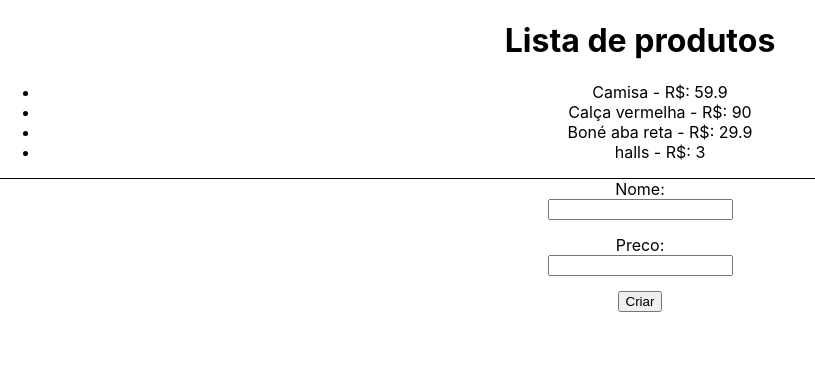
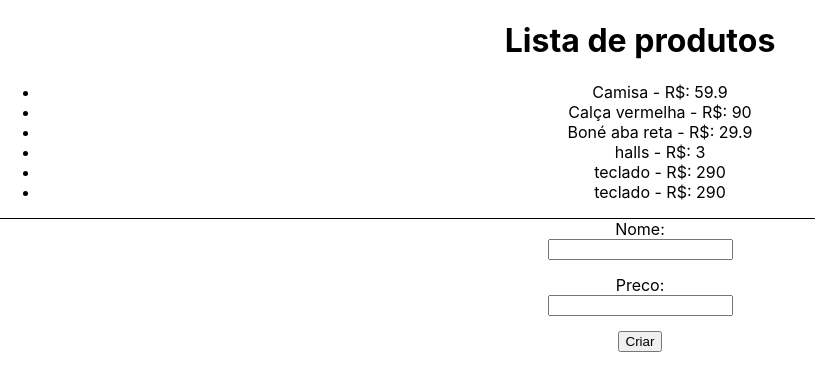
Before and after one commit to antoniolvitall/httpreact, a React (Create React App) app in the folder httpreact/: page / in a window 1280 px wide. Shown: the top 390 px of the page, without its empty margins (0-815 px from the left). Built offline with nearby package versions, Linux system fonts and the light colour scheme; data requests are answered from the project's data file.

Commit message:
carregamento dinamico

```diff
--- a/httpreact/data/db.json
+++ b/httpreact/data/db.json
@@ -19,6 +19,16 @@
       "name": "halls",
       "price": "3",
       "id": 4
+    },
+    {
+      "name": "teclado",
+      "price": "290",
+      "id": 5
+    },
+    {
+      "name": "teclado",
+      "price": "290",
+      "id": 6
     }
   ]
 }
--- a/httpreact/src/App.js
+++ b/httpreact/src/App.js
@@ -38,6 +38,13 @@ function App() {
       },
       body: JSON.stringify(product),
     });
+
+  // 3-Carregamento dinamico
+  const addedProduct = await res.json();
+  setProducts((prevProducts) => [...prevProducts, addedProduct]);
+  setName("");
+  setPrice("");
+
   };
 
   return (
```
